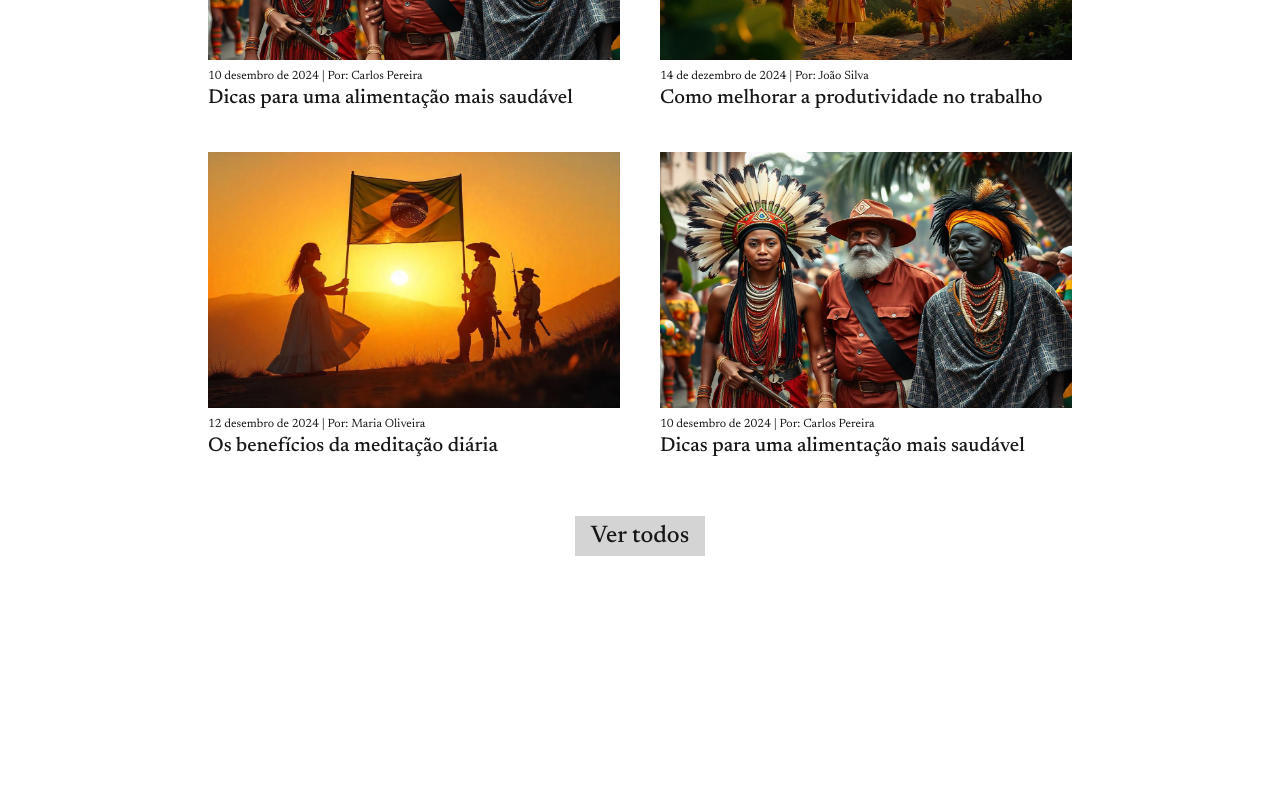
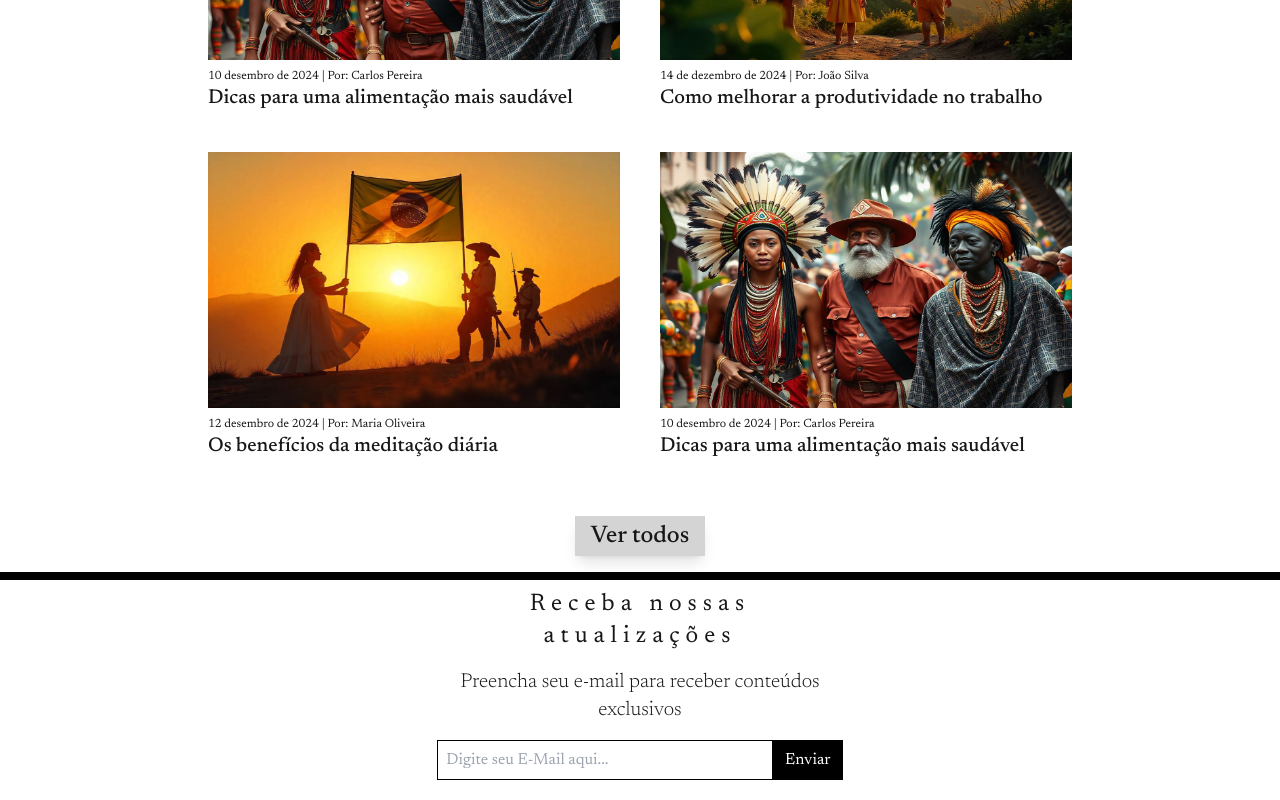
Before and after one commit to AllyssonCidade/Brasil-Hist-ria, a Next.js app: page / in a window 1280 px wide. Shown: the part 1525-2325 px from the top of the page. Before the commit the page ends 2081 px from the top, so only its background shows below. Built offline with nearby package versions, Linux system fonts and the light colour scheme.

Commit message:
feat: Add NewsLetter

```diff
--- a/src/app/components/Articles.tsx
+++ b/src/app/components/Articles.tsx
@@ -14,7 +14,7 @@ const articles: ArticleType[] = ArticlesArray;
 
 function Articles() {
   return (
-    <div className="flex flex-col gap-10 px-4 mt-4">
+    <div className="flex flex-col gap-10 px-4 mt-4 pb-4">
       <div className="w-full h-px bg-black" />
       <h3 className="text-center text-3xl tracking-25p -mt-4">Artigos</h3>
       <div className="grid gap-10 justify-center grid-cols-1 md:grid-cols-2 md:px-16 xl:px-48 ">
@@ -41,7 +41,7 @@ function Articles() {
           </div>
         ))}
       </div>
-      <button className="lg:text-2xl mt-4 self-center font-medium bg-neutral-300 p-1 px-4">
+      <button className="lg:text-2xl mt-4 self-center font-medium bg-neutral-300 p-1 px-4 shadow-lg">
         Ver todos
       </button>
     </div>
--- /dev/null
+++ b/src/app/components/Newsletter.tsx
@@ -0,0 +1,32 @@
+import React from "react";
+
+function Newsletter() {
+  return (
+    <>
+      <div className="w-full h-2 bg-black " />
+      <div className="flex flex-col mb-5 pt-2 gap-4 w-11/12 m-auto md:px-28 lg:px-56 xl:px-96">
+        <h4 className="text-2xl tracking-25p text-center">
+          Receba nossas atualizações
+        </h4>
+        <p className="text-center font-extralight text-xl">
+          Preencha seu e-mail para receber conteúdos exclusivos
+        </p>
+        <form className="flex flex-row justify-center w-full">
+          <input
+            className="border-x border-y border-black pl-2 w-full"
+            type="email"
+            placeholder="Digite seu E-Mail aqui..."
+          />
+          <button
+            className="border-4 border-black bg-black text-white p-1 px-2"
+            type="submit"
+          >
+            Enviar
+          </button>
+        </form>
+      </div>
+    </>
+  );
+}
+
+export default Newsletter;
--- a/src/app/home/home.tsx
+++ b/src/app/home/home.tsx
@@ -2,6 +2,7 @@ import Articles from "../components/Articles";
 import Banner from "../components/Banner";
 import Benefits from "../components/Benefits";
 import Header from "../components/Header";
+import Newsletter from "../components/Newsletter";
 // import Videos from "../components/Videos";
 
 export default function HomeScreen() {
@@ -12,6 +13,7 @@ export default function HomeScreen() {
       <Benefits />
       {/* <Videos /> */}
       <Articles />
+      <Newsletter />
     </>
   );
 }
```
